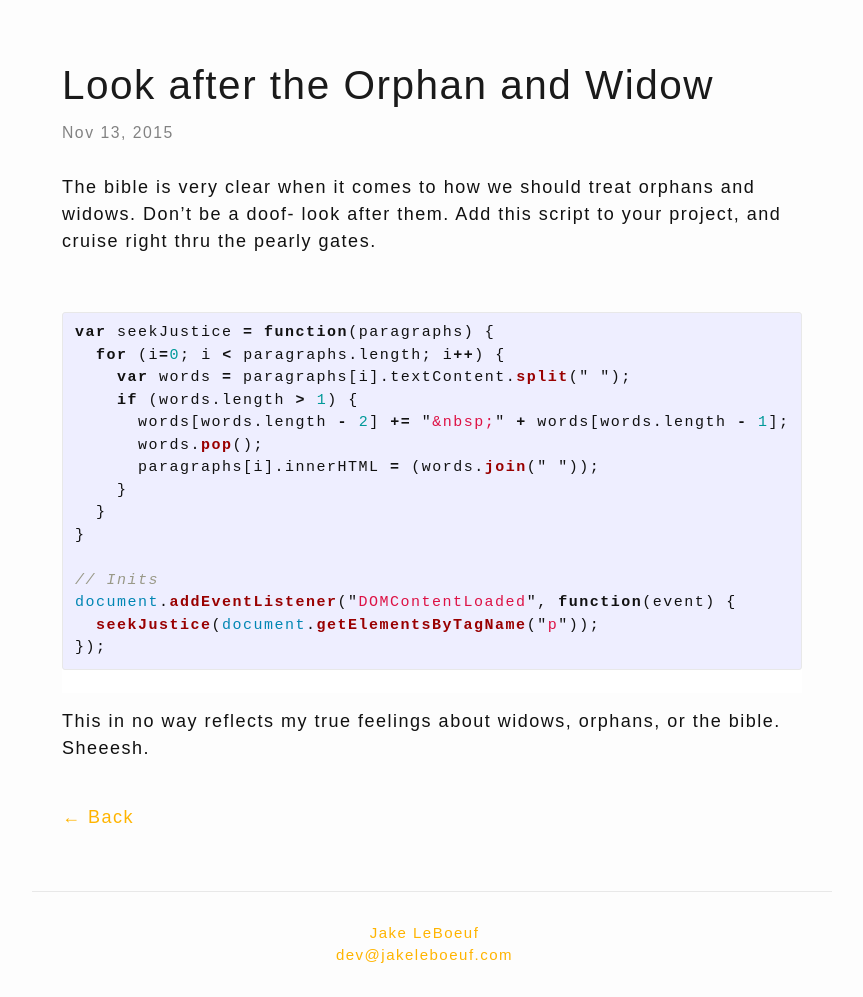
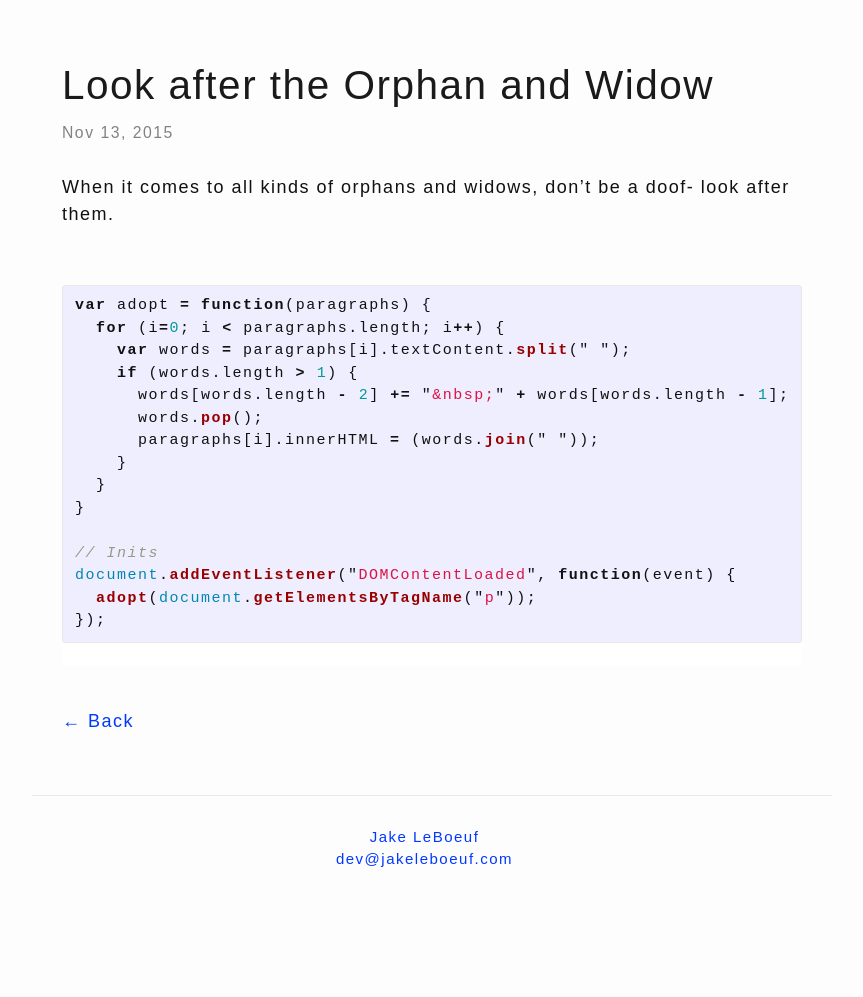
Before and after one commit to jakeleboeuf/jakeleboeuf.github.io, a Jekyll site: the page built from _posts/2015-11-13-look-after-the-orphan-and-widow.markdown, in a window 1280 px wide. Shown: the whole page, without its empty margins (208-1071 px from the left). Built offline with Jekyll 4.4.1, drawn with Linux system fonts in a browser that asks for light colours; some web fonts are replaced; after the commit the page ends 901 px from its top, so only the background shows below that.

Commit message:
updated link colors

```diff
--- a/_posts/2015-11-13-look-after-the-orphan-and-widow.markdown
+++ b/_posts/2015-11-13-look-after-the-orphan-and-widow.markdown
@@ -5,12 +5,12 @@ date:   2015-11-13 6:35:00 -0500
 categories: code
 ---
 
-The bible is very clear when it comes to how we should treat orphans and widows. Don't be a doof- look after them. Add this script to your project, and cruise right thru the pearly gates.
+When it comes to all kinds of orphans and widows, don't be a doof- look after them.
 
 <br>
 
 {% highlight javascript %}
-var seekJustice = function(paragraphs) {
+var adopt = function(paragraphs) {
   for (i=0; i < paragraphs.length; i++) {
     var words = paragraphs[i].textContent.split(" ");
     if (words.length > 1) {
@@ -23,8 +23,6 @@ var seekJustice = function(paragraphs) {
 
 // Inits
 document.addEventListener("DOMContentLoaded", function(event) {
-  seekJustice(document.getElementsByTagName("p"));
+  adopt(document.getElementsByTagName("p"));
 });
 {% endhighlight %}
-
-This in no way reflects my true feelings about widows, orphans, or the bible. Sheeesh.
--- a/_sass/_layout.scss
+++ b/_sass/_layout.scss
@@ -18,11 +18,11 @@
 
 a {
   display: inline-block;
-  background: -webkit-linear-gradient(left, #ffb400, #ffb400);
+  background: -webkit-linear-gradient(left, #0138ff, #0138ff);
   -webkit-background-clip: text;
   -webkit-text-fill-color: transparent;
   &:hover {
-    background: -webkit-linear-gradient(left, #ffb400, darken(#b4ff00, 10%));
+    background: -webkit-linear-gradient(left, #0138ff, darken(#b4ff00, 10%));
     -webkit-background-clip: text;
     -webkit-text-fill-color: transparent;
   }
@@ -198,11 +198,11 @@ a {
     display: inline;
     background: transparent;
     -webkit-background-clip: none;
-    -webkit-text-fill-color: #ffb400;
+    -webkit-text-fill-color: #0138ff;
     &:hover {
       background: transparent;
       -webkit-background-clip: none;
-      -webkit-text-fill-color: #ffb400;
+      -webkit-text-fill-color: #0138ff;
     }
   }
 }
```
Also changed, not shown: _posts/2015-12-6-lets-learn-es6-part-one.markdown (added, +21 -0 lines), _posts/2016-01-15-the-magic-jquery-iife.markdown (renamed from _posts/2015-12-6-the-magic-jquery-iife.markdown).
